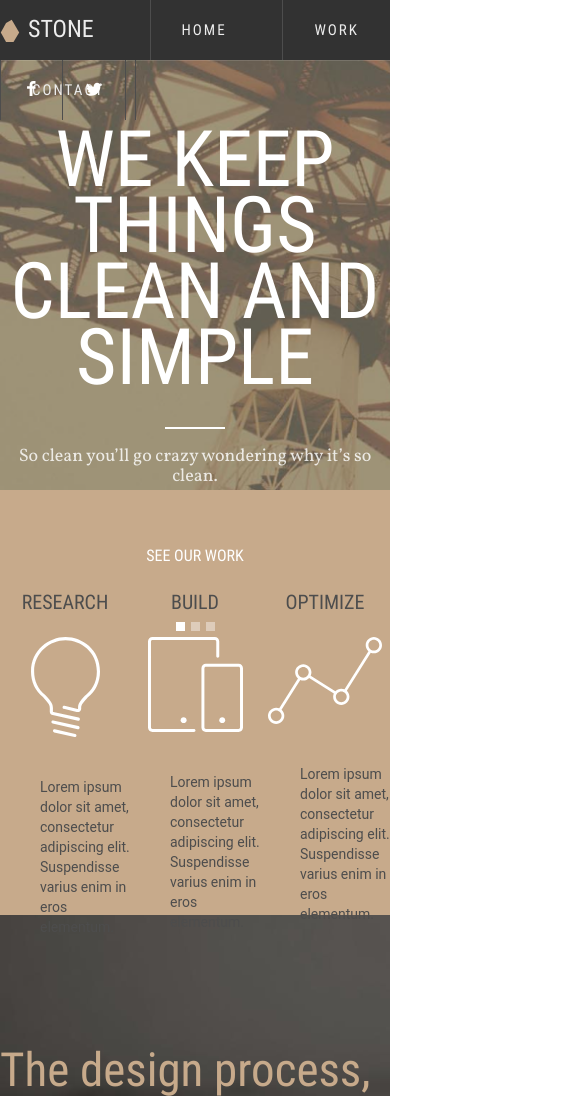
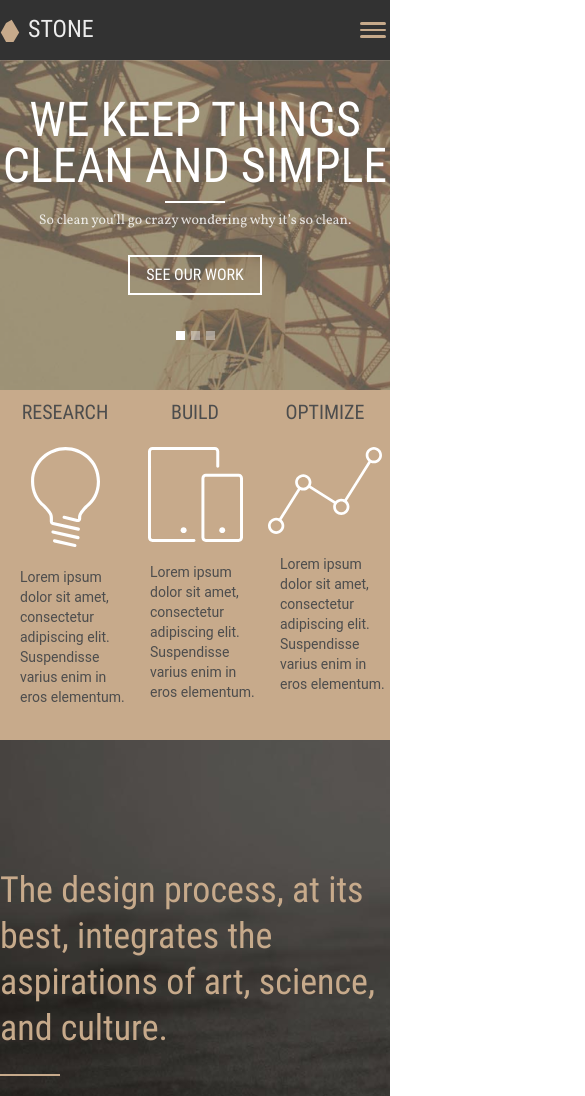
Before and after one commit to ullltimate/example, a plain HTML site: page stone site/index.html in a window 390 px wide. Shown: the top 1096 px of the page, 585 px wide, since content can reach past the window. Drawn offline with Linux system fonts and the light colour scheme.

Commit message:
feat: add adaptive

```diff
--- a/stone site/index.html
+++ b/stone site/index.html
@@ -56,6 +56,11 @@
               </a>
             </li>
           </ul>
+          <div class="header_burger">
+            <span class="burger_line burger_line_first"></span>
+            <span class="burger_line burger_line_second"></span>
+            <span class="burger_line burger_line_third"></span>
+          </div>
         </div>
       </div>
     </header>
--- a/stone site/style.css
+++ b/stone site/style.css
@@ -476,6 +476,9 @@ textarea {
   .link_soc_item:hover, .link_soc_item:active, .link_soc_item:focus{
     background-color: #000;
   }
+  .header_burger{
+    display: none;
+  }
   .intro{
     height: 490px;
     background: url(./img/intro.png);
@@ -743,3 +746,114 @@ textarea {
     cursor: pointer;
     opacity: 50%;
 }
+@media screen and (max-width:750px) {
+    .the_team_img{
+      max-width: 154px;
+      max-height: 222px;
+    }
+}
+@media screen and (max-width:656px) {
+    .footer_button{
+      width: 200px;
+    }
+}
+@media screen and (max-width:620px) {
+    .link_soc_networks{
+      display: none;
+    }
+    .intro_title{
+      font-size: 48px;
+      line-height: 46px;
+      padding-top: 97px;
+    }
+    .intro_line{
+      margin-top: 12px;
+    }
+    .intro_text{
+      font-size: 14px;
+      line-height: 20px;
+      padding-top: 8px;
+    }
+    .intro_button{
+      margin-top: 24px;
+    }
+    .intro_slider{
+      padding-top: 36px;
+    }
+    .steps_cards{
+      padding-top: 52px;
+    }
+    .steps{
+      height: 350px;
+    }
+    .intro{
+      height: 390px;
+    }
+    .desing_title{
+      font-size: 36px;
+      line-height: 46px;
+    }
+}
+@media screen and (max-width: 557px) {
+    .footer_text{
+      font-size: 10px;
+    }
+    .footer_but_text{
+      font-size: 12px;
+    }
+    .footer_button{
+      width: 140px;
+      height: 30px;
+    }
+}
+@media screen and (max-width:546px) {
+    .the_team_img{
+      max-width: 92.4px;
+      max-height: 133.4px;
+    }
+    .steps_cards{
+      padding-top: 12px;
+    }
+    .testim_title{
+      padding-top: 29px;
+    }
+    .step_description{
+      padding-top: 20px;
+      padding-left: 20px;
+    }
+    .testi_desc{
+      font-size: 14px;
+    }
+    .header_item{
+      display:none;
+    }
+    .header_burger{
+      display: block;
+      width: 30px;
+      height: 32px;
+      position: relative;
+    }
+    .burger_line{
+      display: block;
+      width: 26.25px;
+      height: 2.67px;
+      background-color: #C7AA8B;
+      position: absolute;
+      left: 0;
+      border-radius: 2px;
+    }
+    .burger_line_first{
+      top: 8px;
+    }
+    .burger_line_second {
+      top: 14.67px;
+    }
+    .burger_line_third{
+      bottom: 8px;
+    }
+}
+@media screen and (max-width:418px) {
+    .footer_button{
+      display: none;
+    }
+}
```
